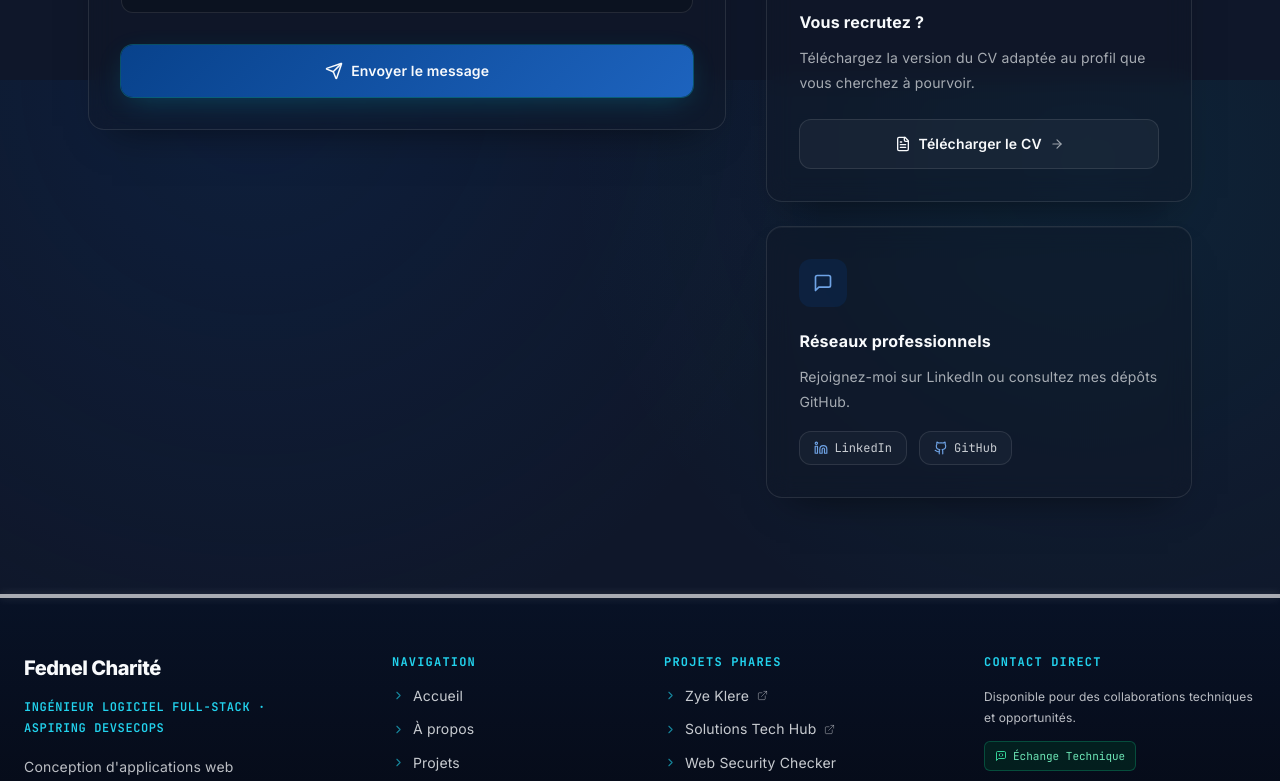
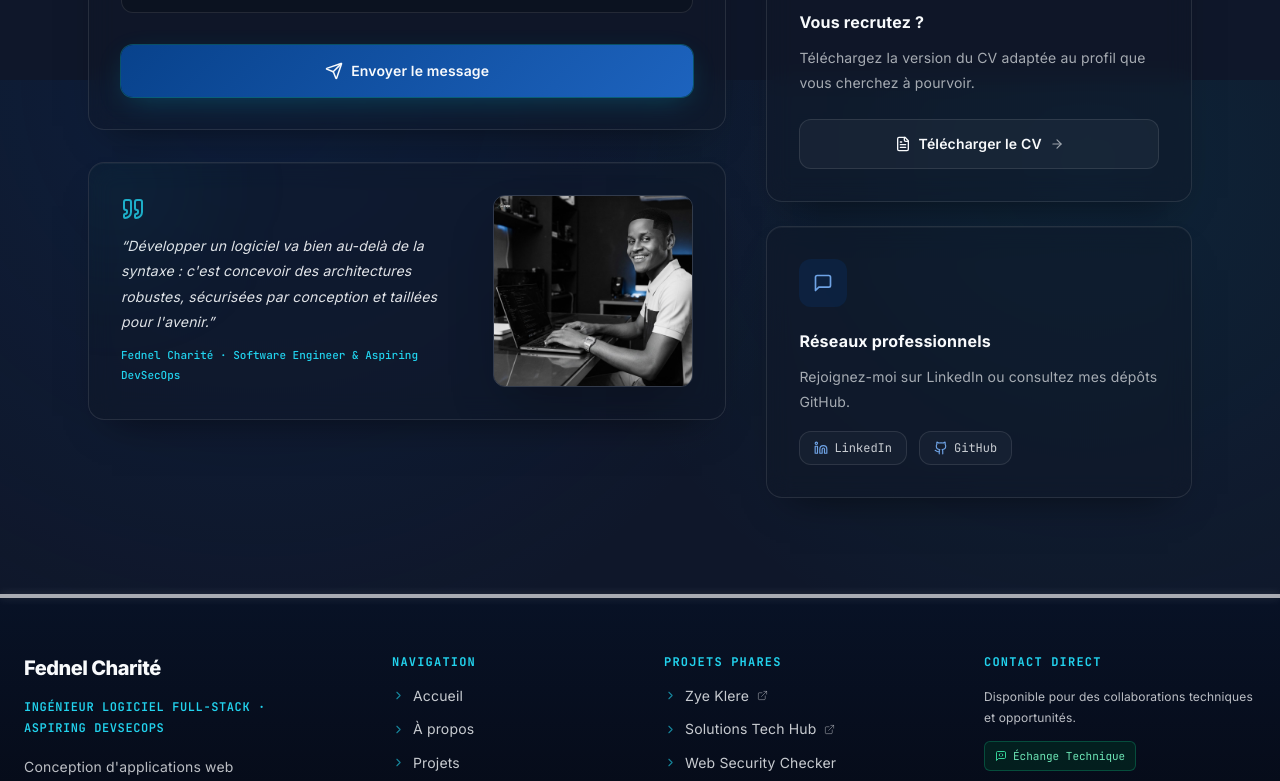
Before and after one commit to Feddy509/fednelCharite-portfolio, a Next.js app: page /contact in a window 1280 px wide. Shown: the part 720-1501 px from the top of the page. Built offline with nearby package versions, Linux system fonts and the light colour scheme.

Commit message:
amelioration de la page contact

```diff
--- a/app/contact/page.tsx
+++ b/app/contact/page.tsx
@@ -2,7 +2,8 @@
 
 import { useState } from "react";
 import type { FormEvent } from "react";
-import { Mail, Send, FileText, CheckCircle2, ArrowRight, MessageSquare, Linkedin, Github } from "lucide-react";
+import Image from "next/image";
+import { Mail, Send, FileText, CheckCircle2, ArrowRight, MessageSquare, Linkedin, Github, Quote } from "lucide-react";
 import { personalInfo } from "@/data/portfolioData";
 import { useResumeModal } from "@/components/ResumeModal";
 import { useLanguage } from "@/app/context/LanguageContext";
@@ -35,6 +36,9 @@ export default function ContactPage() {
       btnResume: "Télécharger le CV",
       socialTitle: "Réseaux professionnels",
       socialDesc: "Rejoignez-moi sur LinkedIn ou consultez mes dépôts GitHub.",
+      quoteText:
+        "Développer un logiciel va bien au-delà de la syntaxe : c'est concevoir des architectures robustes, sécurisées par conception et taillées pour l'avenir.",
+      quoteAuthor: "Fednel Charité · Software Engineer & Aspiring DevSecOps",
     },
     en: {
       badge: "CONTACT & COLLABORATION",
@@ -57,6 +61,9 @@ export default function ContactPage() {
       btnResume: "Download Resume",
       socialTitle: "Professional Networks",
       socialDesc: "Connect with me on LinkedIn or check my GitHub repositories.",
+      quoteText:
+        "Software engineering goes far beyond syntax: it is about building robust, security-first architectures designed for long-term impact.",
+      quoteAuthor: "Fednel Charité · Software Engineer & Aspiring DevSecOps",
     },
   }[language] || {
     badge: "CONTACT & COLLABORATION",
@@ -79,6 +86,9 @@ export default function ContactPage() {
     btnResume: "Télécharger le CV",
     socialTitle: "Réseaux professionnels",
     socialDesc: "Rejoignez-moi sur LinkedIn ou consultez mes dépôts GitHub.",
+    quoteText:
+      "Développer un logiciel va bien au-delà de la syntaxe : c'est concevoir des architectures robustes, sécurisées par conception et taillées pour l'avenir.",
+    quoteAuthor: "Fednel Charité · Software Engineer & Aspiring DevSecOps",
   };
 
   const handleSubmit = (e: FormEvent) => {
@@ -94,7 +104,7 @@ export default function ContactPage() {
   return (
     <div className="mx-auto max-w-6xl px-6 pt-6 pb-16 sm:pt-8 sm:pb-24 font-sans text-paper">
       {/* ---------------------------------------------------------------- */}
-      {/* En-tête de la page                                               */}
+      {/* En-tête de la page                                                */}
       {/* ---------------------------------------------------------------- */}
       <div className="max-w-3xl">
         <div className="inline-flex items-center gap-2 rounded-full border border-emerald-500/30 bg-emerald-500/10 px-3 py-1 font-mono text-xs text-emerald-400 mb-4">
@@ -114,10 +124,11 @@ export default function ContactPage() {
       </div>
 
       {/* ---------------------------------------------------------------- */}
-      {/* Section Formulaire & Sidebar                                     */}
+      {/* Section Formulaire & Sidebar                                      */}
       {/* ---------------------------------------------------------------- */}
       <div className="mt-12 grid gap-10 lg:grid-cols-[1.2fr_0.8fr] lg:items-start">
-        {/* Formulaire de contact */}
+        {/* Kolòn Gòch : Formulaire + Kat Pòtrè elaji (Zòn vèt la pran plis espas) */}
+        <div className="space-y-8">
           <form
             onSubmit={handleSubmit}
             className="space-y-6 rounded-2xl border border-white/10 bg-ink-surface/40 p-8 backdrop-blur-md shadow-card transition-all"
@@ -195,7 +206,38 @@ export default function ContactPage() {
             </button>
           </form>
 
-        {/* Sidebar Info + Resume CTA + Socials */}
+          {/* ---------------------------------------------------------------- */}
+          {/* Nouvo Kat Pòtrè Elaji (Imaj la pran plis espas sou bò dwat)      */}
+          {/* ---------------------------------------------------------------- */}
+          <div className="group relative overflow-hidden rounded-2xl border border-white/10 bg-ink-surface/40 p-6 sm:p-8 backdrop-blur-md shadow-card transition-all hover:border-cyan-500/30">
+            <div className="absolute -left-10 -top-10 h-32 w-32 rounded-full bg-cyan-500/10 blur-3xl pointer-events-none" />
+
+            <div className="grid gap-6 sm:grid-cols-[1fr_200px] sm:items-center">
+              {/* Tèks ak Sitasyon sou bò gòch */}
+              <div className="space-y-3">
+                <Quote size={24} className="text-cyan-400 opacity-80" />
+                <p className="font-sans text-xs sm:text-sm italic leading-relaxed text-paper/90">
+                  &ldquo;{labels.quoteText}&rdquo;
+                </p>
+                <p className="font-mono text-[11px] font-medium text-cyan-400">
+                  {labels.quoteAuthor}
+                </p>
+              </div>
+
+              {/* Imaj la vin pi gwo sou bò dwat (Pran tout zòn vèt la) */}
+              <div className="relative mx-auto h-44 w-full sm:h-48 overflow-hidden rounded-xl border border-white/15 shadow-2xl">
+                <Image
+                  src="/images/fednel-coding.jpg"
+                  alt="Fednel Charité coding"
+                  fill
+                  className="object-cover object-center transition-transform duration-500 group-hover:scale-105"
+                />
+              </div>
+            </div>
+          </div>
+        </div>
+
+        {/* Kolòn Dwat : Sidebar Info + Resume CTA + Socials */}
         <div className="space-y-6">
           {/* Email Direct */}
           <div className="group rounded-2xl border border-white/10 bg-ink-surface/40 p-8 backdrop-blur-md shadow-card transition hover:border-accent-500/30">
--- a/components/HeroIllustration.module.css
+++ b/components/HeroIllustration.module.css
@@ -124,7 +124,7 @@
   }
 
   .photoWrapper {
-    right: 20px;
+    right: 10px;
     bottom: 35px;
     width: 88%;
     height: 88%;
--- a/data/portfolioData.ts
+++ b/data/portfolioData.ts
@@ -69,6 +69,11 @@ export const portfolioData = {
         { label: "Co-fondateur", org: "Zye Klere" },
       ],
     },
+    // Ajou tèks pou nouvo kat sitasyon kontak la
+    contactQuote: {
+      text: "Développer un logiciel va bien au-delà de la syntaxe : c'est concevoir des architectures robustes, sécurisées par conception et taillées pour l'avenir.",
+      author: "Fednel Charité · Software Engineer & Aspiring DevSecOps",
+    },
     projectsPage: {
       badge: "PROJETS & RÉALISATIONS",
       title: "Ingénierie logicielle & Architecture applicative",
@@ -85,7 +90,7 @@ export const portfolioData = {
     personalBio: {
       title: "Mon Parcours & Vision de Développeur",
       paragraph1:
-        "En tant qu'Ingénieur Logiciel, je conçois le développement informatique comme un levier stratégique pour résoudre des défis complexes et bâtir des infrastructures numériques résilientes. Fort d'une solide formation académique en Sciences Informatiques à l'Université de Technologie d'Haïti (UNITECH), j'ambitionne de mettre mes compétences au service de projets à fort impact et d'envergure internationale.",
+        "En tant qu'Ingénieur Logiciel, je conçois le développement informatique comme un levier stratégique pour résoudre des défis complexes et bâtir des infrastructures numériques résilientes. Fort d'une solide formation académique en Sciences Informatiques à l'Université de Technologie d'Haiti (UNITECH), j'ambitionne de mettre mes compétences au service de projets à fort impact et d'envergure internationale.",
       paragraph2:
         "Mon parcours technique s'articule autour de trois réalisations majeures : la création de Solutions Technologies Hub pour offrir aux entreprises un partenaire fiable en ingénierie logicielle ; le lancement de Zye Klere, une plateforme dédiée à la sensibilisation à la cybersécurité et la protection des données ; et le développement d'outils Micro-SaaS (comme mon scanner d'API de sécurité) pour auditer automatiquement la vulnérabilité des applications.",
       paragraph3:
@@ -219,6 +224,11 @@ export const portfolioData = {
       heroSubline:
         "Core Stack: TypeScript, React/Next.js, Node.js, REST APIs, Docker, CI/CD (GitHub Actions), Git, Linux | DevSecOps Focus: Code Scanning (SonarQube/Snyk), OWASP practices, Cloud Fundamentals.",
     },
+    // Ajou tèks pou nouvo kat sitasyon kontak la nan lang anglè
+    contactQuote: {
+      text: "Software engineering goes far beyond syntax: it is about building robust, security-first architectures designed for long-term impact.",
+      author: "Fednel Charité · Software Engineer & Aspiring DevSecOps",
+    },
     projectsPage: {
       badge: "PROJECTS & ENGINEERING WORK",
       title: "Software Engineering & Application Architecture",
@@ -349,11 +359,10 @@ export const portfolioData = {
 };
 
 // ----------------------------------------------------------------------------
-// Lis Konpetans ak Zouti Yo (Mete à jour pour DevSecOps & Académique)
+// Lis Konpetans ak Zouti Yo
 // ----------------------------------------------------------------------------
 
 export const skills: Skill[] = [
-  // 1. Frontend
   { name: "React / Next.js", category: "frontend" },
   { name: "TypeScript", category: "frontend" },
   { name: "Tailwind CSS & Bootstrap 5", category: "frontend" },
@@ -361,14 +370,12 @@ export const skills: Skill[] = [
   { name: "Figma (UI/UX)", category: "frontend" },
   { name: "Framer Motion", category: "frontend" },
 
-  // 2. Backend
   { name: "Node.js / NestJS / Express.js", category: "backend" },
   { name: "Python (Django, Flask)", category: "backend" },
   { name: "PostgreSQL & MongoDB", category: "backend" },
   { name: "REST API & Microservices", category: "backend" },
   { name: "Pandas (Data Processing)", category: "backend" },
 
-  // 3. DevSecOps & Security
   { name: "Docker & Kubernetes (Orchestration)", category: "security" },
   { name: "CI/CD (GitHub Actions)", category: "security" },
   { name: "Sécurité Code (SonarQube / Snyk)", category: "security" },
@@ -376,34 +383,33 @@ export const skills: Skill[] = [
   { name: "Normes OWASP Top 10", category: "security" },
   { name: "Linux, Bash & Réseau (DNS/TLS)", category: "security" },
 
-  // 4. Fondations & Autres Langages
   { name: "C / C++", category: "other" },
   { name: "C# / ASP.NET", category: "other" },
   { name: "PHP", category: "other" },
   { name: "Java Fundamentals", category: "other" },
   { name: "Git & GitHub Workflow", category: "other" },
 
-  // 5. Certifications Reference
   { name: "IBM Full Stack Developer", category: "certification" },
   { name: "IBM DevOps & Software Eng.", category: "certification" },
   { name: "Cisco Cybersecurity Analyst", category: "certification" },
   { name: "CompTIA Security+ (en cours)", category: "certification" },
   { name: "AWS Certified Developer - Associate (en cours)", category: "certification" },
 ];
+
 export const certifications: Certification[] = [
   {
     name: "Full Stack Software Developer",
     issuer: "IBM",
     status: "completed",
-    imageUrl: "/images/certificates/ibm-fullstack.png", // Korije chemen an
-    pdfUrl: "/certificate/ibm-fullstack.pdf",          // Korije chemen an (singilye)
+    imageUrl: "/images/certificates/ibm-fullstack.png",
+    pdfUrl: "/certificate/ibm-fullstack.pdf",
   },
   {
     name: "Full Stack JavaScript Developer",
     issuer: "IBM",
     status: "completed",
-    imageUrl: "/images/certificates/ibm-javascript.png", // Asire w imaj sa a egziste nan dosye images/certificates
-    pdfUrl: "/certificate/ibm-javascript.pdf",          // Asire w PDF sa a egziste nan dosye certificate/
+    imageUrl: "/images/certificates/ibm-javascript.png",
+    pdfUrl: "/certificate/ibm-javascript.pdf",
   },
   {
     name: "Front-End Developer",
@@ -412,7 +418,6 @@ export const certifications: Certification[] = [
     imageUrl: "/images/certificates/ibm-frontend.png",
     pdfUrl: "/certificate/ibm-frontend.pdf",
   },
-  // Rès sètifika yo...
   {
     name: "Back-End Developer",
     issuer: "IBM",
```
Also changed, not shown: public/images/fednel-coding.jpg (added). Lines whose indentation alone changed are shown as unchanged.
